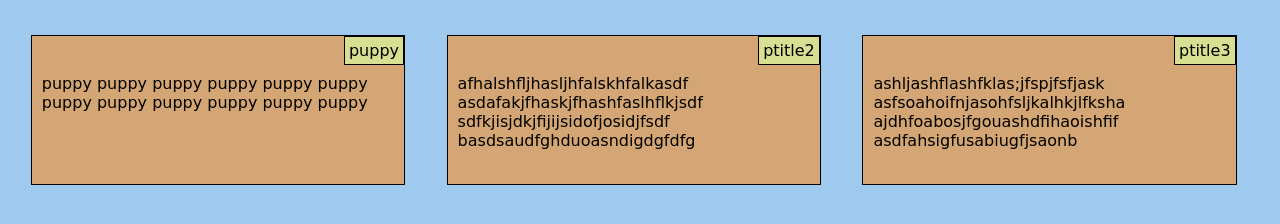
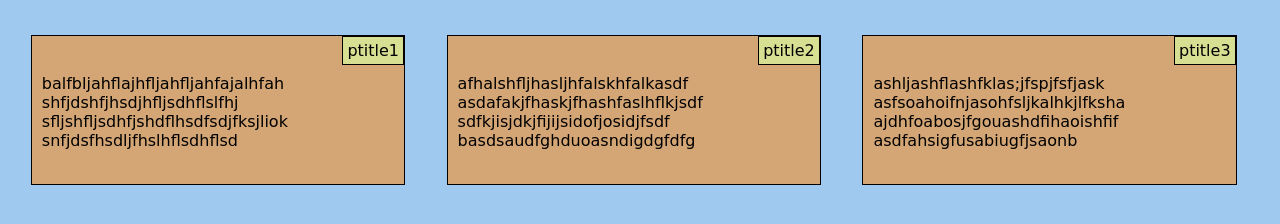
Before and after one commit to Prajwal-I/coursera, a plain HTML site: page docs/assignment_2/index.html in a window 1280 px wide. Shown: the part 62-286 px from the top of the page. Drawn offline with Linux system fonts and the light colour scheme.

Commit message:
Add files via upload

```diff
--- a/docs/assignment_2/index.html
+++ b/docs/assignment_2/index.html
@@ -13,10 +13,12 @@
 
 
 			<p class="dec">
-				<span class="para-heading">puppy</span>
+				<span class="para-heading">ptitle1</span>
 				<br><br>
-				puppy puppy puppy puppy puppy puppy
-				puppy puppy puppy puppy puppy puppy
+				balfbljahflajhfljahfljahfajalhfah
+				shfjdshfjhsdjhfljsdhflslfhj
+				sfljshfljsdhfjshdflhsdfsdjfksjliok
+				snfjdsfhsdljfhslhflsdhflsd
 			</p>
 
 		</div>
```
